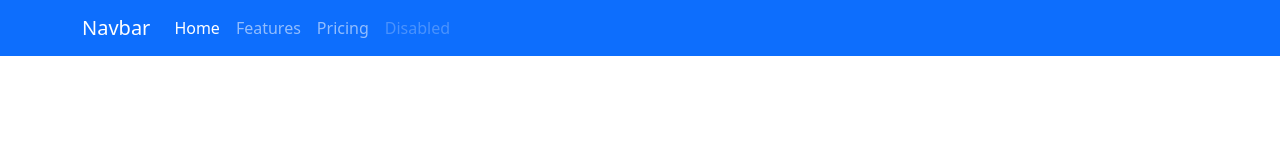
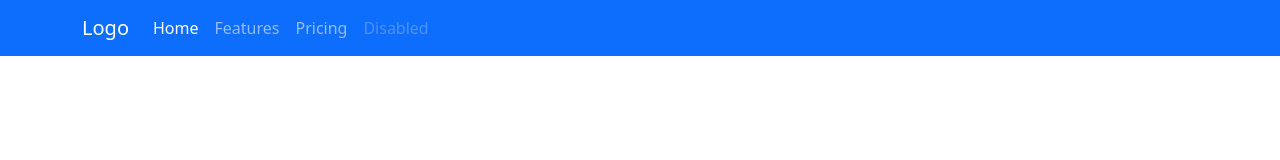
Before and after one commit to wleer/eserciziowoom20, a website built with Vite: page index.html in a window 1280 px wide. Shown: the top 160 px of the page. Built offline with nearby package versions, Linux system fonts and the light colour scheme; a web font is replaced by a local one.

Commit message:
ho cambiato il logo

```diff
--- a/index.html
+++ b/index.html
@@ -15,7 +15,7 @@
     <header>
       <nav class="navbar navbar-expand-lg bg-primary" data-bs-theme="dark">
         <div class="container">
-          <a class="navbar-brand" href="#">Navbar</a>
+          <a class="navbar-brand" href="#">Logo</a>
           <button
             class="navbar-toggler"
             type="button"
```
